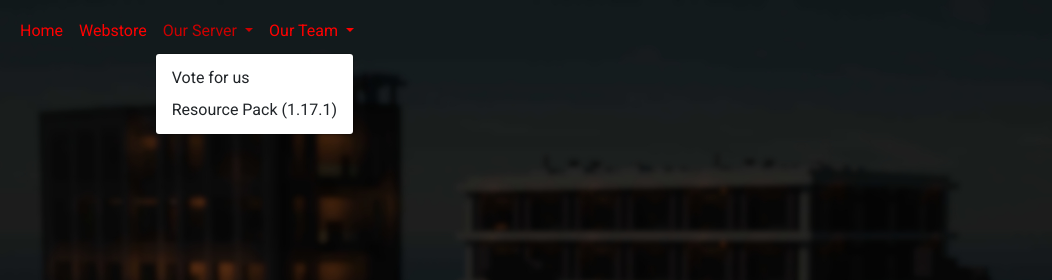
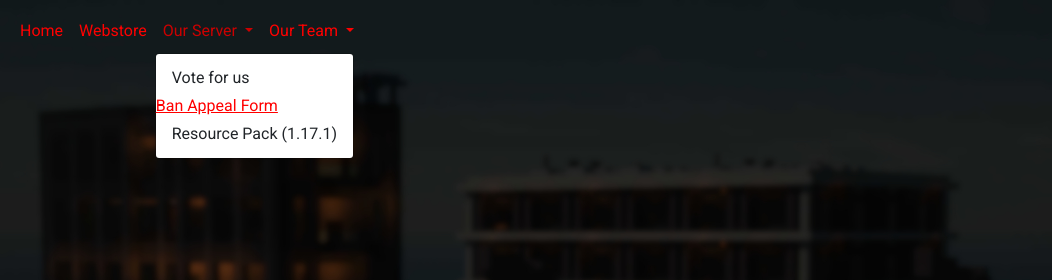
Before and after one commit to MilesSRC/FNAFMC-Website, a website: page public/index.html in a window 1280 px wide. Both pictures are taken after a click on the button "Our Server". Shown: the top 280 px of the page, 228-1280 px from the left. Drawn offline with nearby package versions, Linux system fonts and the light colour scheme; files that its build step writes are made by us from their sources.

Commit message:
Added ban appeal

```diff
--- a/public/index.html
+++ b/public/index.html
@@ -41,6 +41,7 @@
                                     </a>
                                     <ul class="dropdown-menu" aria-describedby="team">
                                         <li><a href="#" class="dropdown-item">Vote for us</a></li>
+                                        <li><a href="https://forms.gle/yDDEekzUQBnxCYvd8">Ban Appeal Form</a></li>
                                         <li><a href="https://milesr.dev/fnafmc_resources.zip" class="dropdown-item">Resource Pack (1.17.1)</a></li>
                                     </ul>
                                 </li>
```
Also changed, not shown: public/team.html (+1 -0 lines).
